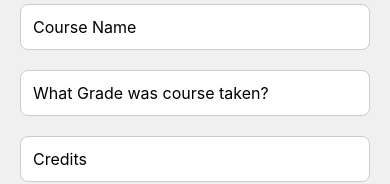
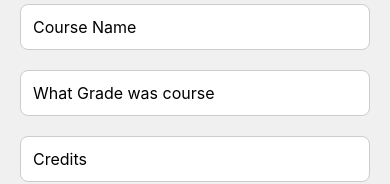
Before and after one commit to Narain-Singaram/eidos, a React Native app in the folder eidosProject/: screen / in a window 390 px wide. Shown: the part 120-304 px from the top of the page. Built offline with nearby package versions, Linux system fonts and the light colour scheme.

Commit message:
Styling changes

```diff
--- a/eidosProject/App.js
+++ b/eidosProject/App.js
@@ -59,7 +59,7 @@ export default function App() {
       />
       <TextInput
         style={styles.input}
-        placeholder="What Grade was course taken?"
+        placeholder="What Grade was course"
         value={grade}
         onChangeText={(text) => setGrade(text)}
       />
--- a/eidosProject/package.json
+++ b/eidosProject/package.json
@@ -12,7 +12,8 @@
     "expo": "~49.0.8",
     "expo-status-bar": "~1.6.0",
     "react": "18.2.0",
-    "react-native": "0.72.4"
+    "react-native": "0.72.4",
+    "react-native-dropdown-picker": "^5.4.6"
   },
   "devDependencies": {
     "@babel/core": "^7.20.0"
```
Also changed, not shown: 1 other file (tests, documents, lock files or other folders).
